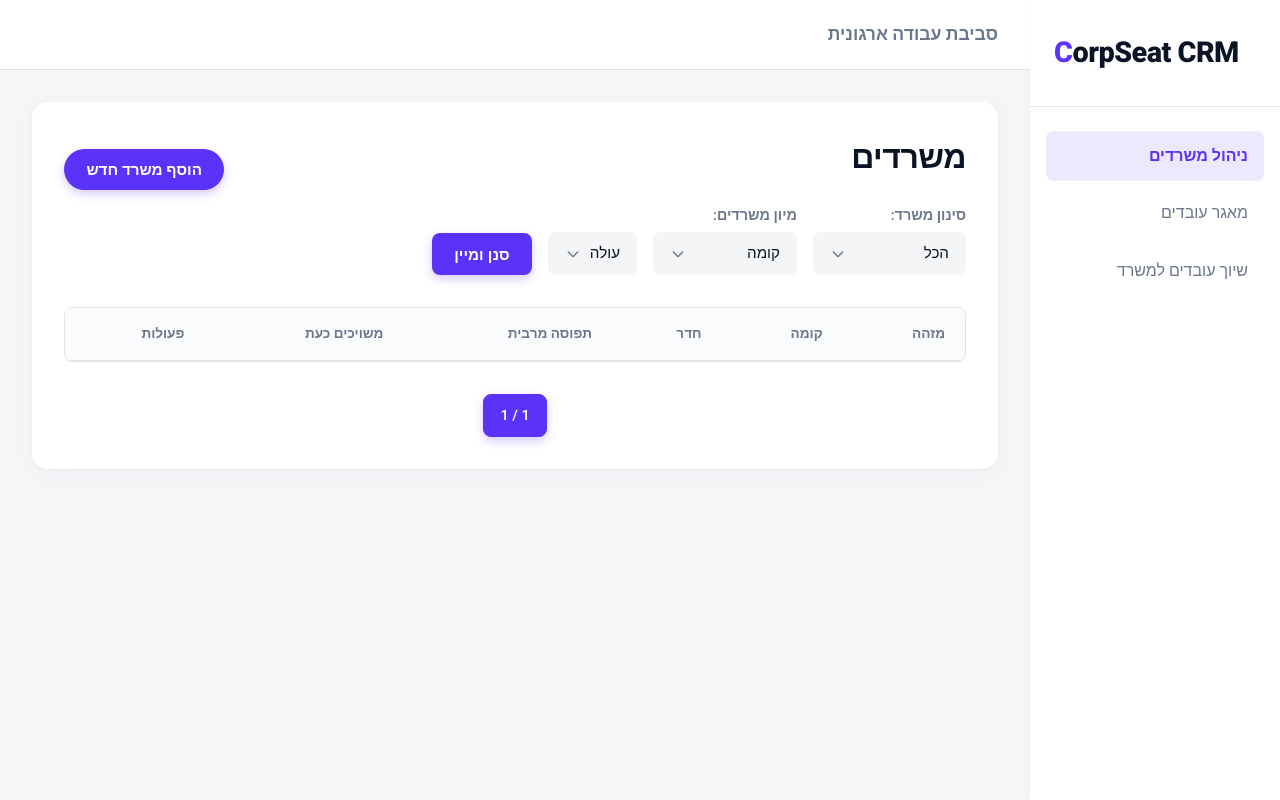
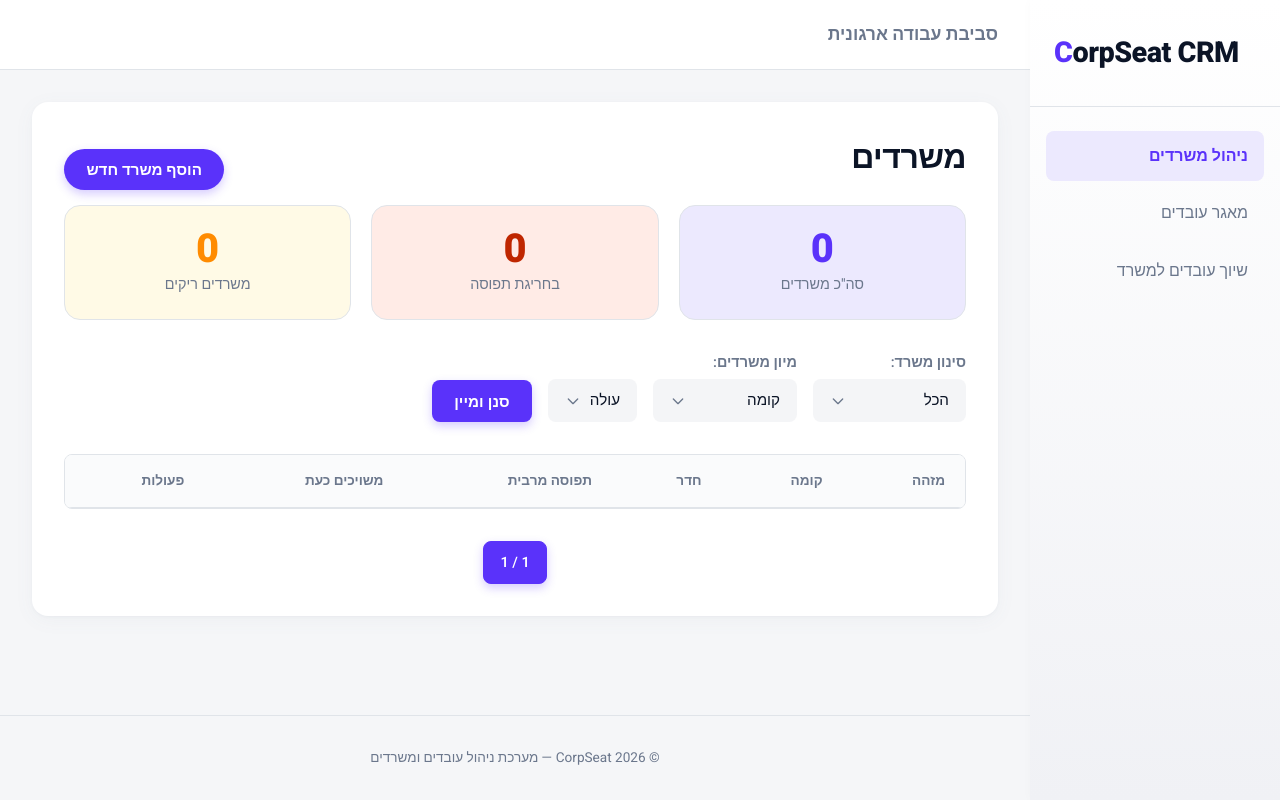
Before and after one commit to inonbm/CorpSeat, a Flask app: page /ui/offices in a window 1280 px wide. Run offline with Flask 3, Linux system fonts and the light colour scheme; data that the repository does not hold is empty.

Commit message:
style: KPI cards, sidebar gradient, row hover, footer, transitions

```diff
--- a/routes/ui_routes.py
+++ b/routes/ui_routes.py
@@ -16,14 +16,25 @@ def list_offices():
     if sort_order not in ['asc', 'desc']:
         sort_order = 'asc'
 
-    offices = office_service.get_offices_list(g.db, filter_type or None, sort_field, sort_order)
+    offices = office_service.get_offices_list(g.db, None, sort_field, sort_order)
+    stats = {
+        'total': len(offices),
+        'overcapacity': sum(1 for o in offices if o['employee_count'] > o['capacity']),
+        'empty': sum(1 for o in offices if o['employee_count'] == 0)
+    }
+    if filter_type == 'empty':
+        offices = [o for o in offices if o['employee_count'] == 0]
+    elif filter_type == 'available':
+        offices = [o for o in offices if o['employee_count'] < o['capacity']]
+    elif filter_type == 'overcapacity':
+        offices = [o for o in offices if o['employee_count'] > o['capacity']]
     total = len(offices)
     total_pages = (total + limit - 1) // limit if total > 0 else 1
     page = max(1, min(page, total_pages))
     start = (page - 1) * limit
     paginated = offices[start:start+limit]
 
-    return render_template('offices/list.html', offices=paginated, page=page, total_pages=total_pages, qs=request.args)
+    return render_template('offices/list.html', offices=paginated, page=page, total_pages=total_pages, qs=request.args, stats=stats)
 
 @ui_bp.route('/offices/new', methods=['GET'])
 def new_office():
@@ -107,9 +118,20 @@ def list_employees():
     except ValueError:
         max_sen_val = None
 
-    emps = employee_service.get_employees_list(
-        g.db, filter_type or None, dept or None, min_sen_val, max_sen_val, sort_field, sort_order
-    )
+    all_emps = employee_service.get_employees_list(g.db, None, None, None, None, sort_field, sort_order)
+    stats = {
+        'total': len(all_emps),
+        'unassigned': sum(1 for e in all_emps if e['office_id'] is None)
+    }
+    emps = list(all_emps)
+    if filter_type == 'unassigned':
+        emps = [e for e in emps if e['office_id'] is None]
+    if dept:
+        emps = [e for e in emps if e['department'].lower() == dept.lower()]
+    if min_sen_val is not None:
+        emps = [e for e in emps if e['seniority'] >= min_sen_val]
+    if max_sen_val is not None:
+        emps = [e for e in emps if e['seniority'] <= max_sen_val]
 
     total = len(emps)
     total_pages = (total + limit - 1) // limit if total > 0 else 1
@@ -117,7 +139,7 @@ def list_employees():
     start = (page - 1) * limit
     paginated = emps[start:start+limit]
 
-    return render_template('employees/list.html', employees=paginated, page=page, total_pages=total_pages, qs=request.args)
+    return render_template('employees/list.html', employees=paginated, page=page, total_pages=total_pages, qs=request.args, stats=stats)
 
 @ui_bp.route('/employees/new', methods=['GET'])
 def new_employee():
--- a/static/style.css
+++ b/static/style.css
@@ -59,7 +59,7 @@ body {
 /* Sidebar */
 .sidebar {
   width: 250px;
-  background: var(--bg-sidebar);
+  background: linear-gradient(180deg, #ffffff 0%, #f0f1f5 100%);
   display: flex;
   flex-direction: column;
   box-shadow: var(--shadow-sidebar);
@@ -235,8 +235,8 @@ th {
 }
 td { padding: 1.25rem; border-bottom: 1px solid var(--border); color: var(--text-main); font-weight: 500; font-size: 0.95rem; }
 tr:last-child td { border-bottom: none; }
-tr { transition: background 0.2s ease; }
-tr:hover { background: #fcfcfc; cursor: default; }
+tr { transition: all 0.2s ease; }
+tr:hover { background: #eef0f4; box-shadow: inset 4px 0 0 var(--primary); cursor: default; }
 
 /* Row Status Interactions */
 tr.row-overcapacity { background: var(--status-err-bg); }
@@ -266,3 +266,19 @@ input[type="checkbox"] { width: 1.2rem; height: 1.2rem; accent-color: var(--prim
 
 /* Table action buttons spacing */
 td .btn { margin-left: 0.25rem; margin-bottom: 0.25rem; padding: 0.4rem 0.8rem; font-size: 0.85rem; }
+
+/* KPI Stat Cards */
+.stats-row { display: flex; gap: 1.25rem; margin-bottom: 2rem; }
+.stat-card { flex: 1; padding: 1.5rem; border-radius: var(--radius-lg); text-align: center; border: 1px solid var(--border); transition: transform 0.2s ease; }
+.stat-card:hover { transform: translateY(-3px); }
+.stat-value { font-size: 2.5rem; font-weight: 800; line-height: 1; margin-bottom: 0.25rem; }
+.stat-label { font-size: 0.9rem; font-weight: 500; color: var(--text-muted); }
+.stat-primary { background: var(--primary-light); }
+.stat-primary .stat-value { color: var(--primary); }
+.stat-danger { background: var(--status-err-bg); }
+.stat-danger .stat-value { color: var(--status-err-text); }
+.stat-warning { background: var(--status-warn-bg); }
+.stat-warning .stat-value { color: var(--status-warn-text); }
+
+/* Footer */
+.footer { text-align: center; padding: 2rem; color: var(--text-muted); font-size: 0.85rem; border-top: 1px solid var(--border); margin-top: auto; }
--- a/templates/base.html
+++ b/templates/base.html
@@ -33,6 +33,7 @@
             <main class="container">
                 {% block content %}{% endblock %}
             </main>
+            <footer class="footer">© 2026 CorpSeat — מערכת ניהול עובדים ומשרדים</footer>
         </div>
     </div>
 </body>
--- a/templates/offices/list.html
+++ b/templates/offices/list.html
@@ -4,6 +4,20 @@
     <div style="display: flex; justify-content: space-between; align-items: center;">
         <h1>משרדים</h1>
         <a href="/ui/offices/new" class="btn">הוסף משרד חדש</a>
+    </div>
+    <div class="stats-row">
+        <div class="stat-card stat-primary">
+            <div class="stat-value">{{ stats.total }}</div>
+            <div class="stat-label">סה"כ משרדים</div>
+        </div>
+        <div class="stat-card stat-danger">
+            <div class="stat-value">{{ stats.overcapacity }}</div>
+            <div class="stat-label">בחריגת תפוסה</div>
+        </div>
+        <div class="stat-card stat-warning">
+            <div class="stat-value">{{ stats.empty }}</div>
+            <div class="stat-label">משרדים ריקים</div>
+        </div>
     </div>
     <form class="filters-bar" method="GET" action="/ui/offices">
         <div class="form-group">
```
Also changed, not shown: templates/employees/list.html (+10 -0 lines).
